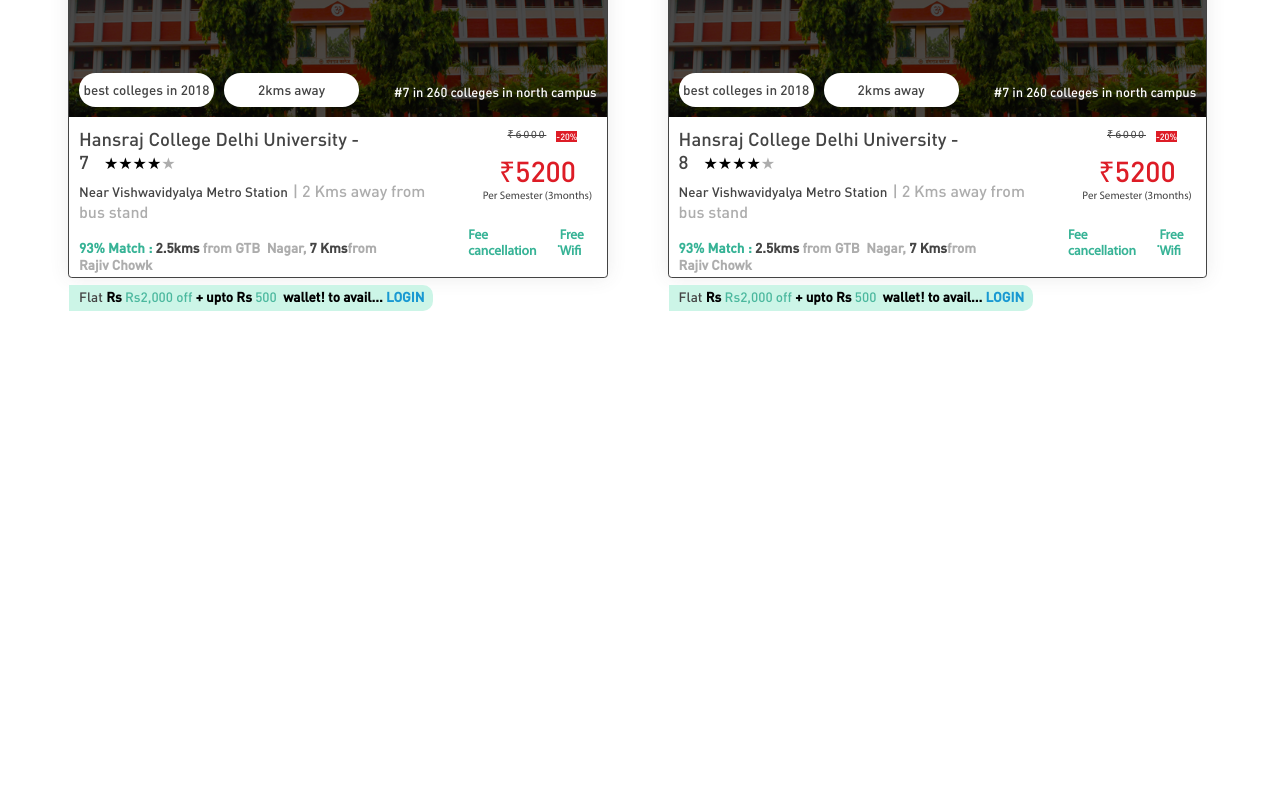
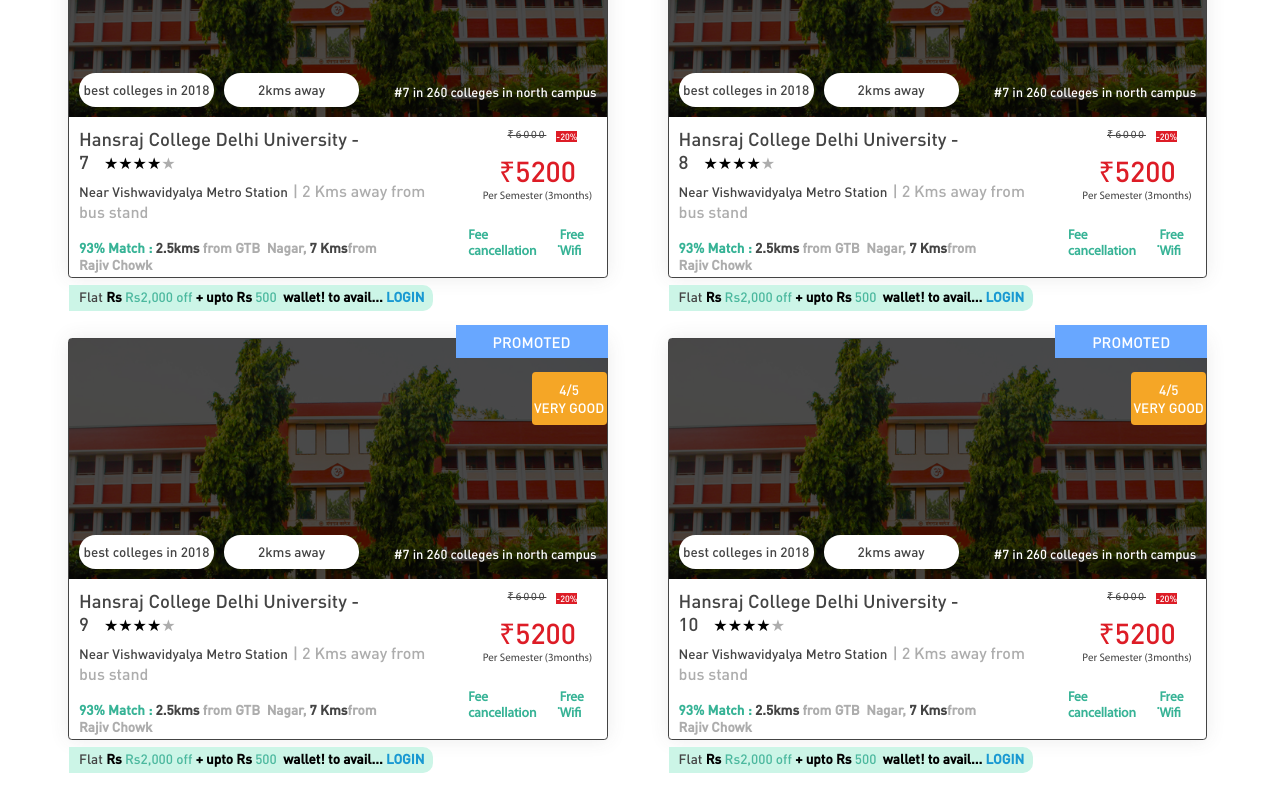
Before and after one commit to hvc02/collegedunia, a React (Create React App) app in the folder client/: page / in a window 1280 px wide. Shown: the part 1632-2432 px from the top of the page. Before the commit the page ends 1970 px from the top, so only its background shows below. Built offline with nearby package versions, Linux system fonts and the light colour scheme.

Commit message:
console logs removed & scrolling bug fixed

```diff
--- a/client/src/App.js
+++ b/client/src/App.js
@@ -10,7 +10,7 @@ class App extends React.Component {
 
     this.state = {
       data: colleges,
-      items: Array.from({ length: 4 }),
+      items: Array.from({ length: 5 }),
       hasMore: true,
     };
   }
@@ -26,7 +26,7 @@ class App extends React.Component {
     // 4 more records in 1.5 secs
     setTimeout(() => {
       this.setState({
-        items: this.state.items.concat(Array.from({ length: 4 })),
+        items: this.state.items.concat(Array.from({ length: 5 })),
       });
     }, 1500);
   };
--- a/client/src/components/Card/CardBody/index.js
+++ b/client/src/components/Card/CardBody/index.js
@@ -16,7 +16,6 @@ export default function CardBody(props) {
 
   let offertextArray = offertext.split(" ");
   let famousPlacesArray = famous_nearest_places.split(" ");
-  console.log(famousPlacesArray);
   return (
     <>
       <div className="card_body">
```
